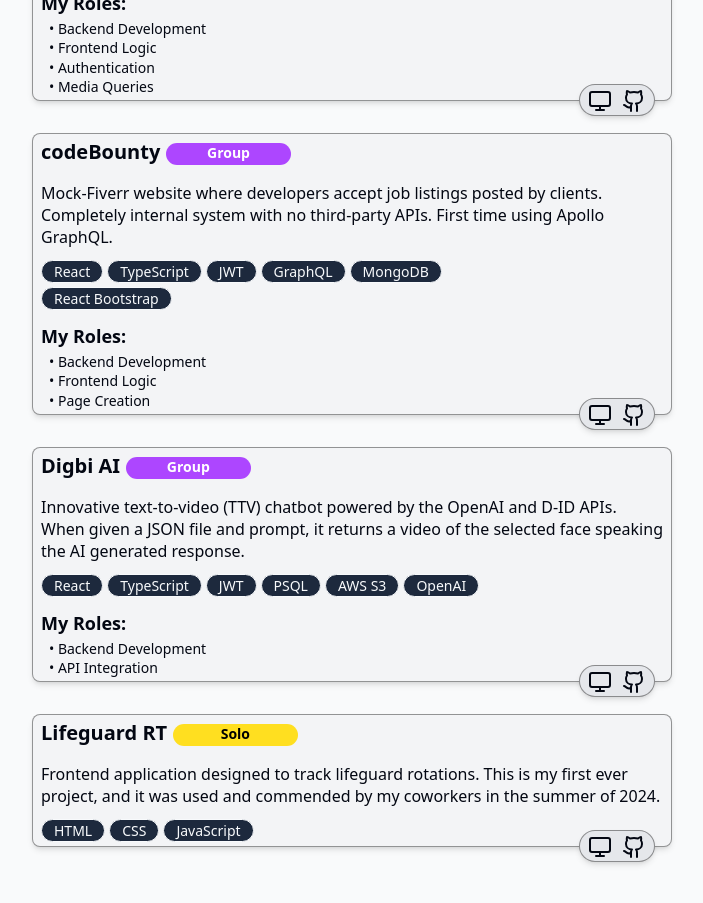
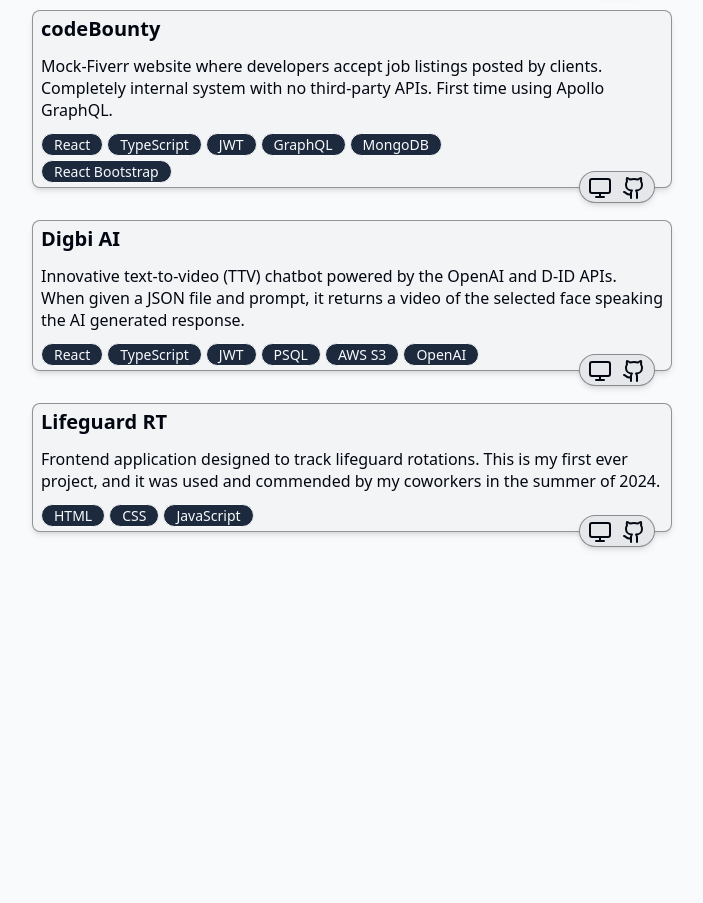
Before and after one commit to ZVKubajak/Portfolio, a React (Vite) app: page / in a window 1280 px wide. Shown: the part 2180-3083 px from the top of the page, without its empty margins (288-991 px from the left). Built offline with nearby package versions, Linux system fonts and the light colour scheme.

Commit message:
Removed isSolo & Roles

```diff
--- a/src/components/Projects.tsx
+++ b/src/components/Projects.tsx
@@ -29,37 +29,17 @@ type ProjectProps = (typeof projects)[number];
 const Project = ({
   name,
   description,
-  isSolo,
-  roles,
   technologies,
   site,
   link,
 }: ProjectProps) => {
   return (
     <article className="relative bg-gray-100 border border-black/40 rounded-lg shadow-md text-left px-2 py-1">
-      <div className="flex items-center gap-1.5">
-        <h3 className="text-xl font-semibold mb-1">{name}</h3>
-
-        {isSolo ? (
-          <div
-            className="w-1/5 bg-yellow-300
-   text-black text-center text-sm font-semibold rounded-full pb-0.5"
-          >
-            Solo
-          </div>
-        ) : (
-          <div
-            className="w-1/5 bg-purple-500
-   text-white text-center text-sm font-semibold rounded-full pb-0.5"
-          >
-            Group
-          </div>
-        )}
-      </div>
+      <h3 className="text-xl font-semibold mb-1">{name}</h3>
 
       <p className="leading-snug mt-3">{description}</p>
 
-      <ul className="flex flex-wrap w-4/5 gap-1 text-[14px] mt-3">
+      <ul className="flex flex-wrap w-3/4 gap-1 text-[14px] mt-3">
         {technologies.map((technology, index) => (
           <li
             key={index}
@@ -69,18 +49,6 @@ const Project = ({
           </li>
         ))}
       </ul>
-
-      {roles && (
-        <div className="hidden sm:block">
-          <h4 className="text-lg font-semibold mt-3">My Roles:</h4>
-
-          <ul className="text-sm leading-snug ml-2 mt-0.5">
-            {roles.map((role, index) => (
-              <li key={index}>• {role}</li>
-            ))}
-          </ul>
-        </div>
-      )}
 
       <div className="absolute -bottom-4 right-4 z-10 bg-gray-200 border border-black/40 rounded-full shadow-md h-8 space-x-2.5 px-2 border-">
         <a
@@ -104,17 +72,6 @@ const Project = ({
           </button>
         </a>
       </div>
-
-      {/* <div className="flex mt-4">
-        <button className="flex bg-white text-lg border border-black/25 rounded-lg gap-1 px-2 py-0.5">
-          <Monitor size={20} className="mt-1" />
-          Live Site
-        </button>
-        <button className="flex bg-blue-500 text-white text-lg border-2 border-gray-400 rounded-lg gap-1 px-2 py-0.5">
-          <Github size={20} className="mt-1" />
-          Repository
-        </button>
-      </div> */}
     </article>
   );
 };
--- a/src/lib/projects.ts
+++ b/src/lib/projects.ts
@@ -3,13 +3,6 @@ export const projects = [
     name: "Stellabyte",
     description:
       "Mobile-first cloud storage application with a cosmic twist. My goal with Stellabyte was to practice Zod schema validation and media queries using TailwindCSS.",
-    isSolo: false,
-    roles: [
-      "Backend Development",
-      "Frontend Logic",
-      "Authentication",
-      "Media Queries",
-    ],
     technologies: [
       "React",
       "TypeScript",
@@ -26,8 +19,6 @@ export const projects = [
     name: "codeBounty",
     description:
       "Mock-Fiverr website where developers accept job listings posted by clients. Completely internal system with no third-party APIs. First time using Apollo GraphQL.",
-    isSolo: false,
-    roles: ["Backend Development", "Frontend Logic", "Page Creation"],
     technologies: [
       "React",
       "TypeScript",
@@ -43,8 +34,6 @@ export const projects = [
     name: "Digbi AI",
     description:
       "Innovative text-to-video (TTV) chatbot powered by the OpenAI and D-ID APIs. When given a JSON file and prompt, it returns a video of the selected face speaking the AI generated response.",
-    isSolo: false,
-    roles: ["Backend Development", "API Integration"],
     technologies: ["React", "TypeScript", "JWT", "PSQL", "AWS S3", "OpenAI"],
     site: "",
     link: "https://github.com/ZVKubajak/Digbi-AI",
@@ -53,8 +42,6 @@ export const projects = [
     name: "Lifeguard RT",
     description:
       "Frontend application designed to track lifeguard rotations. This is my first ever project, and it was used and commended by my coworkers in the summer of 2024.",
-    isSolo: true,
-    roles: null,
     technologies: ["HTML", "CSS", "JavaScript"],
     site: "",
     link: "https://github.com/ZVKubajak/Lifeguard-Rotation-Tracker",
@@ -66,8 +53,6 @@ export const otherProjects = [
     name: "Quoteful",
     description:
       "Write or generate quotes with the help of AI and share your thoughts with other users. Although it lacks media queries, it was good practice for learning TailwindCSS and Prisma.",
-    isSolo: true,
-    roles: null,
     technologies: [
       "React",
       "TypeScript",
@@ -83,8 +68,6 @@ export const otherProjects = [
     name: "Book Page",
     description:
       "The online library for searching up books and keeping track of your favorite reads.",
-    isSolo: false,
-    roles: ["Route Handling", "Page Creation", "README"],
     technologies: [
       "React",
       "TypeScript",
@@ -100,8 +83,6 @@ export const otherProjects = [
     name: "Employee Tracker",
     description:
       "CLI application for a SQL database that keeps track of departments, roles, managers, and employees.",
-    isSolo: true,
-    roles: null,
     technologies: ["PSQL", "TypeScript", "Inquirer"],
     site: "",
     link: "https://github.com/ZVKubajak/employee-tracker",
@@ -110,8 +91,6 @@ export const otherProjects = [
     name: "Cash Guardian",
     description:
       "Finance tracker that watches monthly income and expenses using responsive charts to display data. My first group project.",
-    isSolo: false,
-    roles: ["Page Creation", "README"],
     technologies: ["HTML", "CSS", "Bootstrap", "JavaScript", "Chart.js"],
     site: "",
     link: "https://github.com/ZVKubajak/cash-guardian",
```
